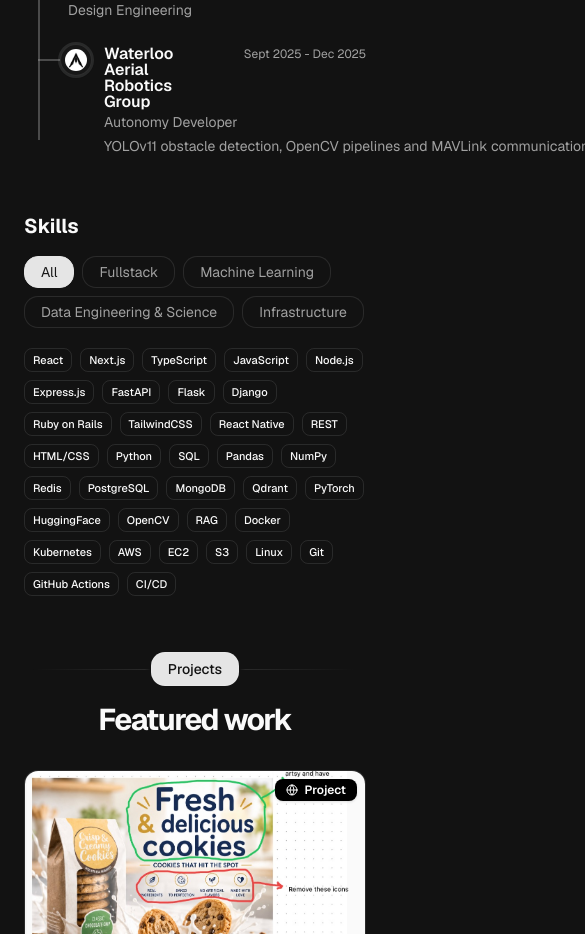
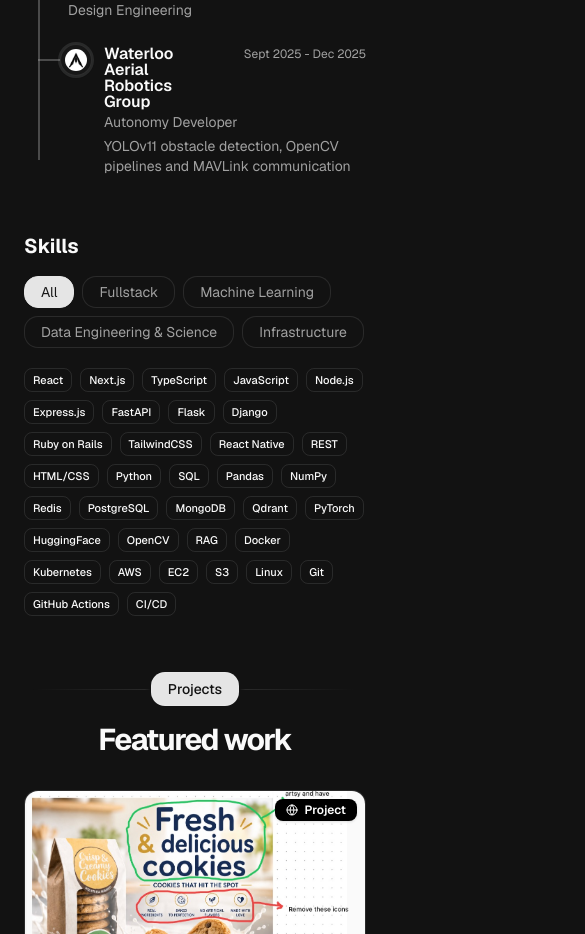
Before and after one commit to Awais-H/portfolio, a Next.js app: page / in a window 390 px wide. Shown: the part 1004-1938 px from the top of the page, 585 px wide, since content can reach past the window. Built offline with nearby package versions, Linux system fonts and the light colour scheme.

Commit message:
let education blurb wrap on small screens

```diff
--- a/src/components/section/education-section.tsx
+++ b/src/components/section/education-section.tsx
@@ -74,7 +74,7 @@ function ActivityRow({ activity }: { activity: EducationActivity }) {
           {activity.title}
         </div>
         {activity.description ? (
-          <p className="text-sm text-muted-foreground whitespace-nowrap pt-0.5">
+          <p className="text-sm text-muted-foreground md:whitespace-nowrap pt-0.5">
             {activity.description}
           </p>
         ) : null}
```
